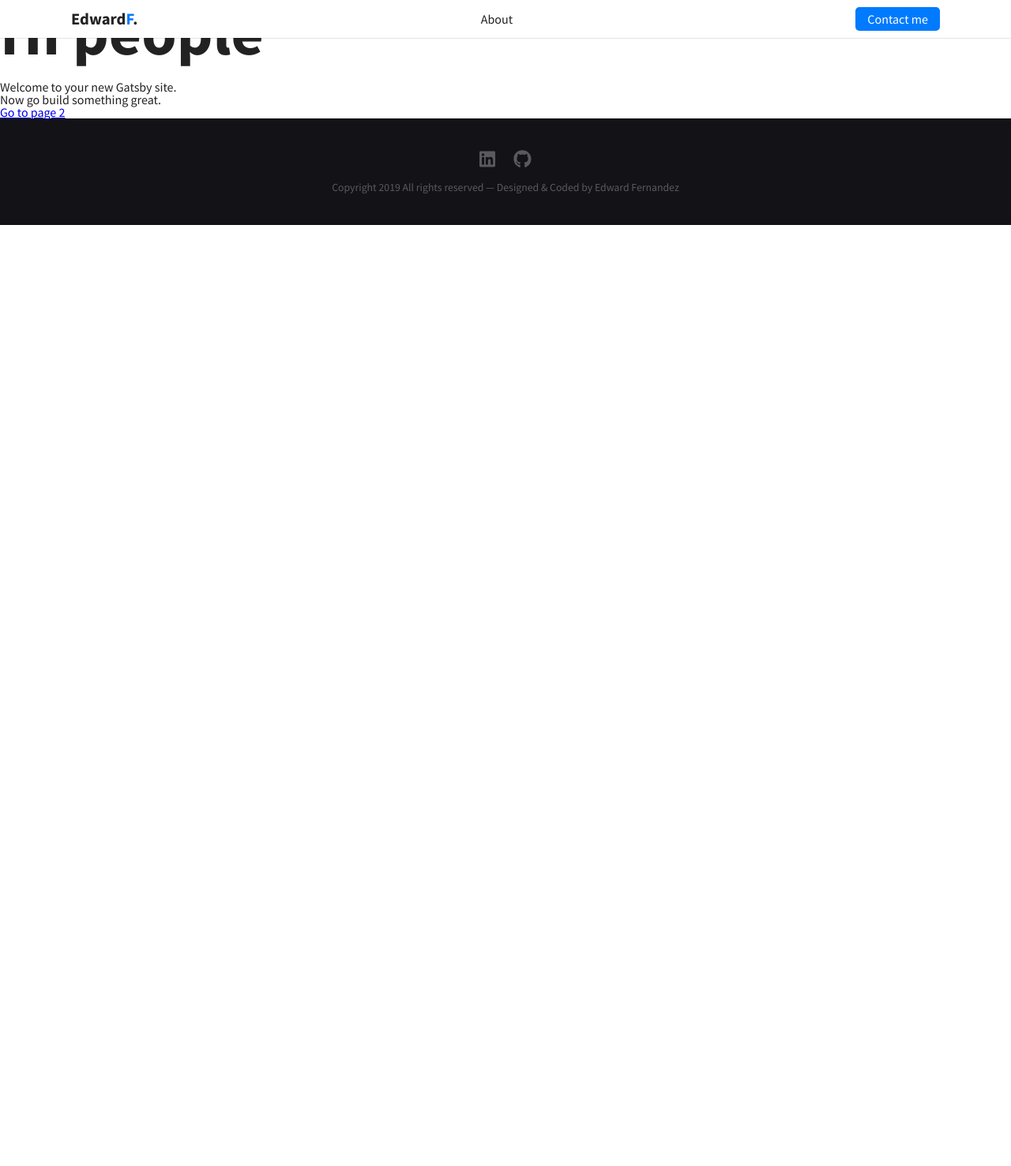
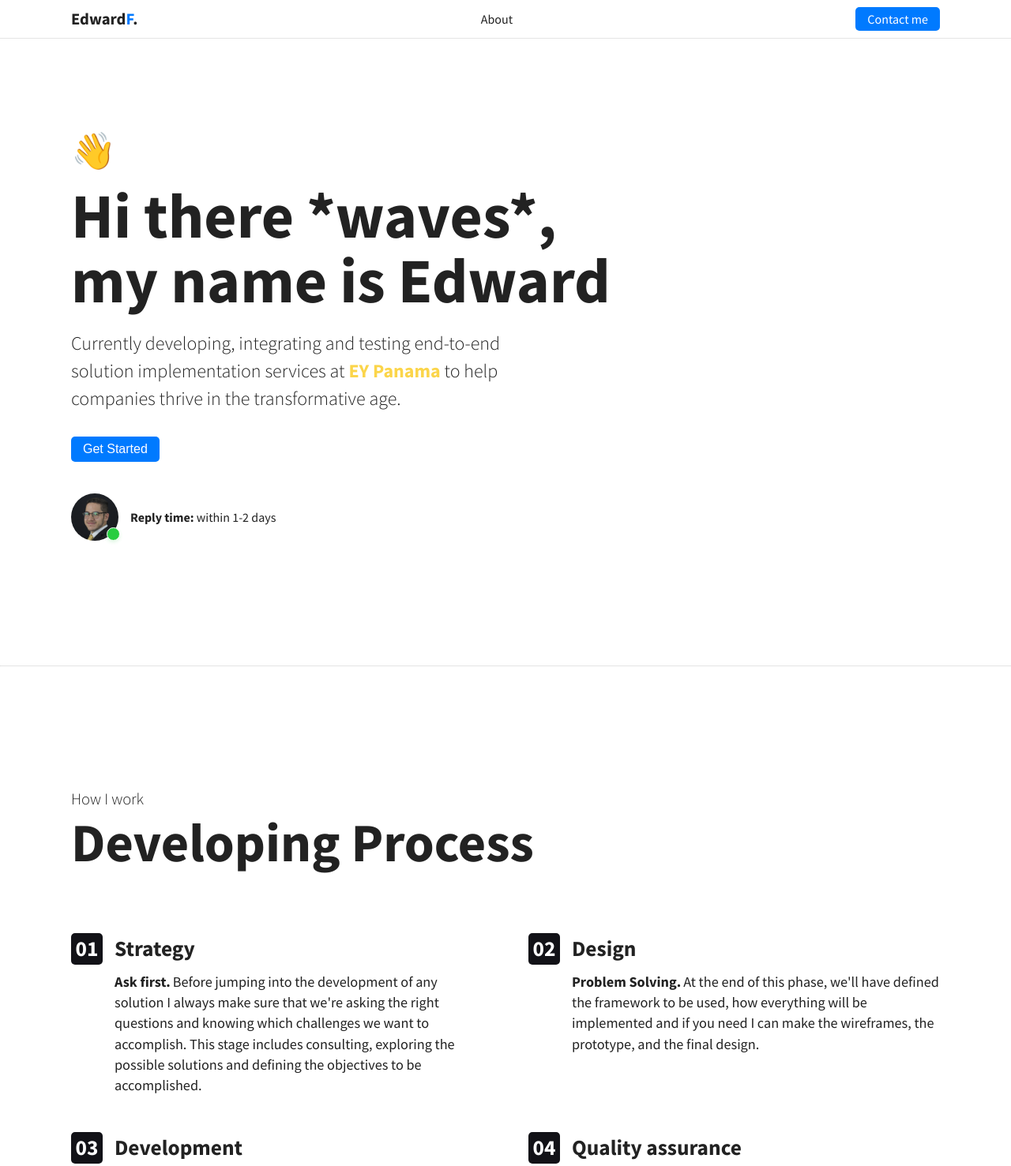
Before and after one commit to edanfesi/edanfesi.github.io, a Gatsby site in the folder portfolio-website/: page / in a window 1280 px wide. Shown: the top 1477 px of the page at 79% size. Before the commit the page ends 800 px from the top, so only its background shows below. Built offline with nearby package versions, Linux system fonts and the light colour scheme; Gatsby itself is replaced by a stand-in of ours.

Commit message:
Added the hr tag to add a separation between sections

```diff
--- a/portfolio-website/src/pages/index.js
+++ b/portfolio-website/src/pages/index.js
@@ -1,16 +1,18 @@
 import React from "react"
-import { Link } from "gatsby"
 
 import Layout from "../components/layout"
 import SEO from "../components/seo"
+import Hero from "../components/hero"
+import DevelopingProcess from "../components/developing_process"
+import GetInTouch from "../components/get_in_touch"
 
 const IndexPage = () => (
   <Layout>
     <SEO title="Home" />
-    <h1>Hi people</h1>
-    <p>Welcome to your new Gatsby site.</p>
-    <p>Now go build something great.</p>
-    <Link to="/about">Go to page 2</Link>
+    <Hero />
+    <hr />
+    <DevelopingProcess />
+    <GetInTouch />
   </Layout>
 )
 
```
